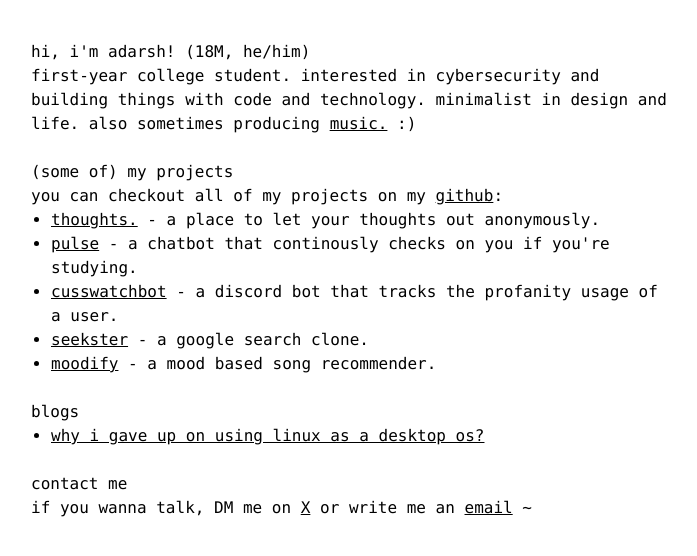
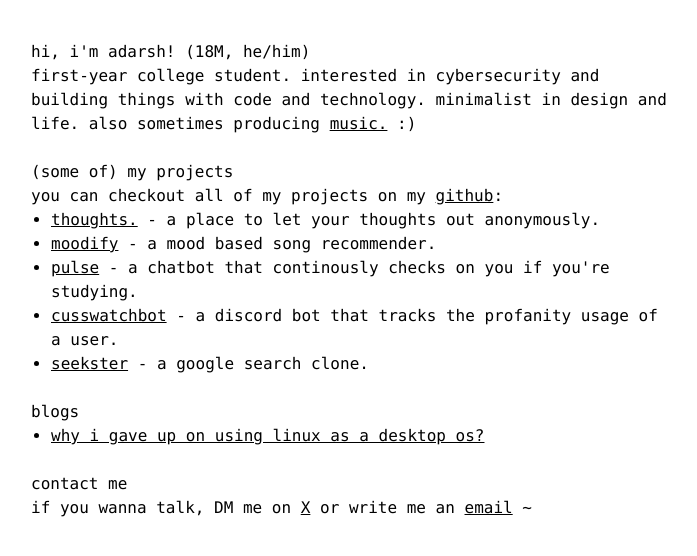
Before and after one commit to axdrsh/my-website, a Next.js app: page / in a window 1280 px wide. Shown: the top 556 px of the page, without its empty margins (289-986 px from the left). Built offline with nearby package versions, Linux system fonts and the light colour scheme.

Commit message:
Update page.tsx

```diff
--- a/src/app/page.tsx
+++ b/src/app/page.tsx
@@ -35,6 +35,11 @@ export default function MinimalPersonalWebsite() {
               <samp>thoughts.</samp>
             </a> <samp> - a place to let your thoughts out anonymously.</samp>
           </li>
+           <li id="project">
+            <a href="https://github.com/axdrsh/moodify" className="underline">
+              <samp>moodify</samp>
+            </a> <samp> - a mood based song recommender.</samp>
+          </li>
           <li id="project">
             <a href="https://github.com/axdrsh/pulse" className="underline">
               <samp>pulse</samp>
@@ -49,11 +54,6 @@ export default function MinimalPersonalWebsite() {
             <a href="https://github.com/axdrsh/seekster" className="underline">
               <samp>seekster</samp>
             </a> <samp> - a google search clone.</samp>
-          </li>
-          <li id="project">
-            <a href="https://github.com/axdrsh/moodify" className="underline">
-              <samp>moodify</samp>
-            </a> <samp> - a mood based song recommender.</samp>
           </li>
         </ul>
         <br />
```
